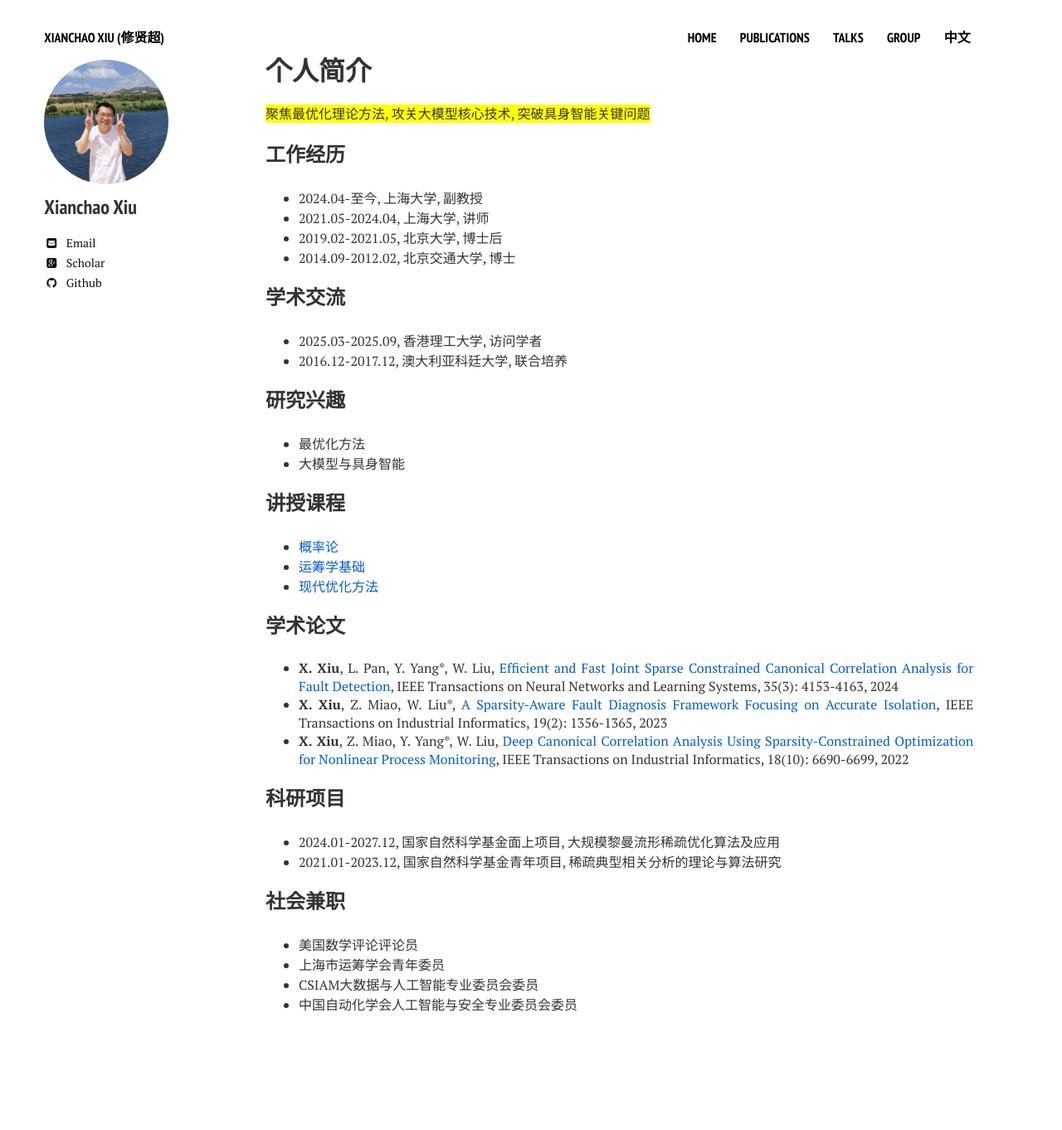
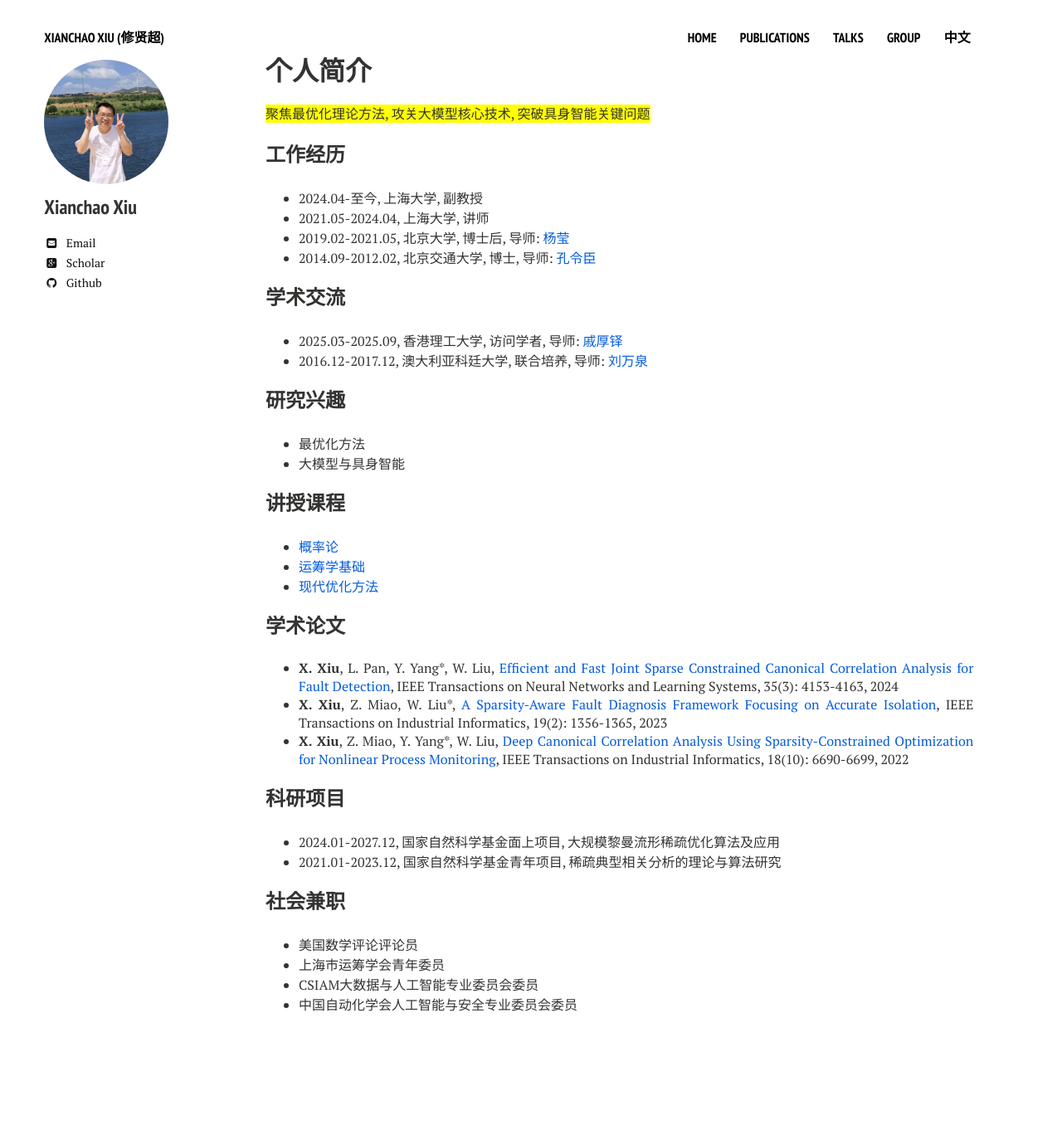
Before and after one commit to xianchaoxiu/xianchaoxiu.github.io, a Jekyll site: the page built from chinese/index.md, in a window 1280 px wide. Shown: the whole page at 83% size. Built offline with Jekyll 4.4.1, drawn with Linux system fonts in a browser that asks for light colours; nearby versions of some CDN libraries.

Commit message:
Update index.md

```diff
--- a/chinese/index.md
+++ b/chinese/index.md
@@ -14,12 +14,12 @@ share: false
 ### 工作经历
 * 2024.04-至今, 上海大学, 副教授 <br>
 * 2021.05-2024.04, 上海大学, 讲师 <br>
-* 2019.02-2021.05, 北京大学, 博士后 <br>
-* 2014.09-2012.02, 北京交通大学, 博士 <br>
+* 2019.02-2021.05, 北京大学, 博士后, 导师: <a href="https://www.coe.pku.edu.cn/teaching/all_time/7262.html" class="textlink" target="_blank">杨莹</a> <br>
+* 2014.09-2012.02, 北京交通大学, 博士, 导师: <a href="https://faculty.bjtu.edu.cn/8316/" class="textlink" target="_blank">孔令臣</a> <br>
 
 ### 学术交流
-* 2025.03-2025.09, 香港理工大学, 访问学者 <br>
-* 2016.12-2017.12, 澳大利亚科廷大学, 联合培养  <br>
+* 2025.03-2025.09, 香港理工大学, 访问学者, 导师: <a href="https://www.polyu.edu.hk/ama/people/academic-staff/prof-qi-houduo/" class="textlink" target="_blank">戚厚铎</a> <br>
+* 2016.12-2017.12, 澳大利亚科廷大学, 联合培养, 导师: <a href="https://ise.sysu.edu.cn/teacher/LiuWanquan" class="textlink" target="_blank">刘万泉</a> <br>
 
 
 ### 研究兴趣
```
